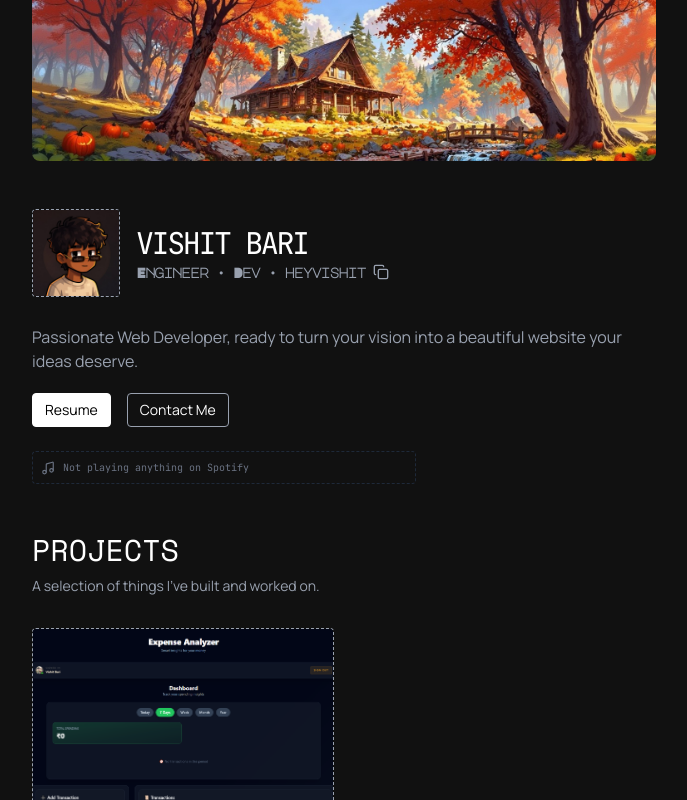
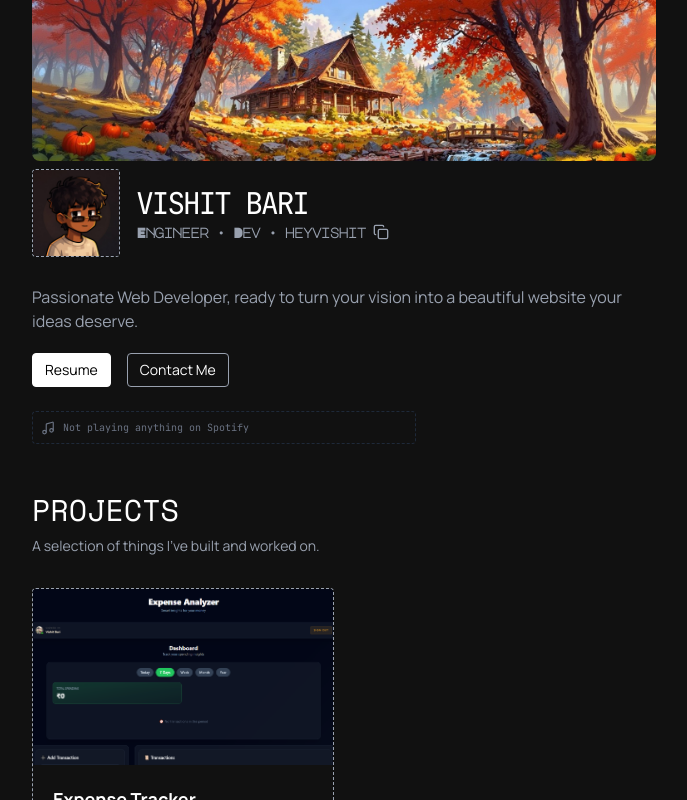
Before and after one commit to heyvishit/my-portfolio, a React (Vite) app: page / in a window 1280 px wide. Shown: the top 800 px of the page, without its empty margins (296-983 px from the left). Built offline with nearby package versions, Linux system fonts and the light colour scheme; no server answers; a web font is replaced by a local one.

Commit message:
Update Hero.jsx

```diff
--- a/src/components/Hero.jsx
+++ b/src/components/Hero.jsx
@@ -57,7 +57,7 @@ function Hero() {
   }, []);
 
   return (
-    <section className="flex flex-col justify-start gap-3 pt-12">
+    <section className="flex flex-col justify-start gap-3 pt-2">
       {/* Profile Image + Name */}
       <div className="flex items-center gap-4">
         <img
```
